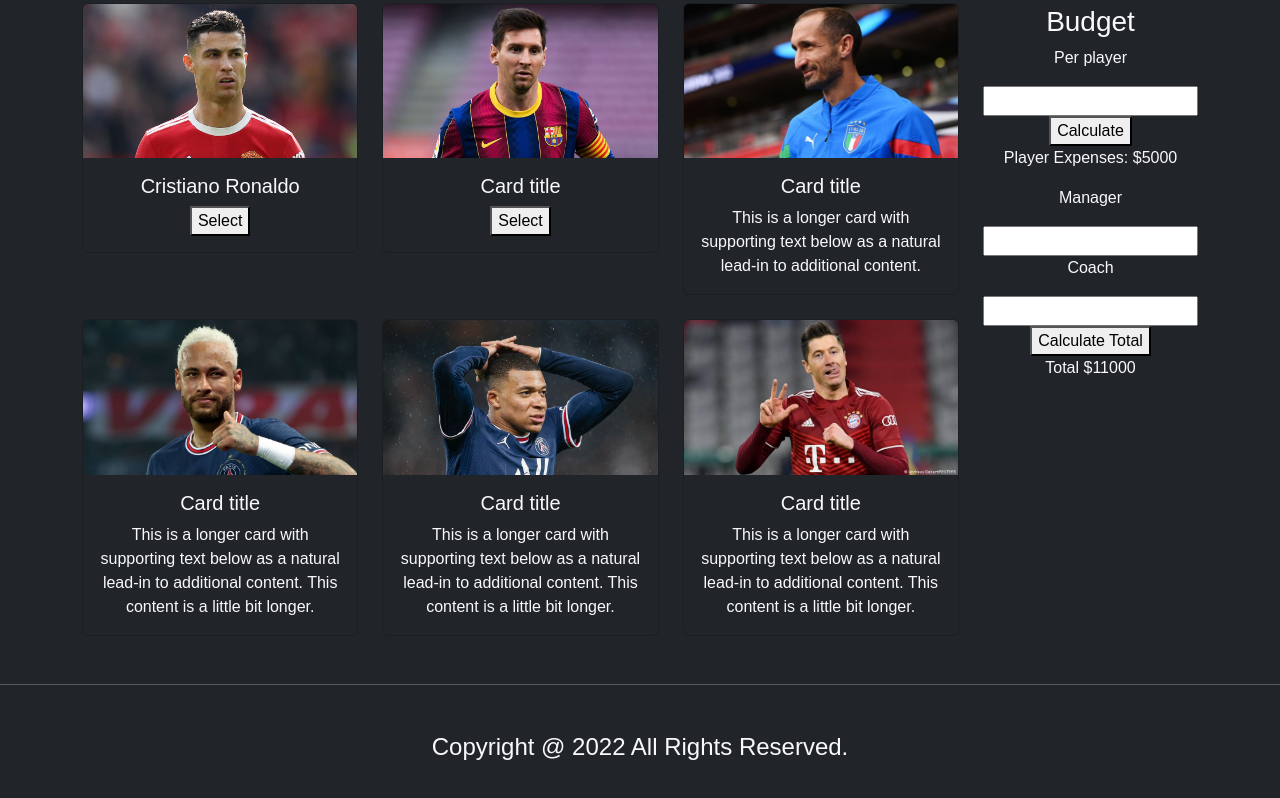
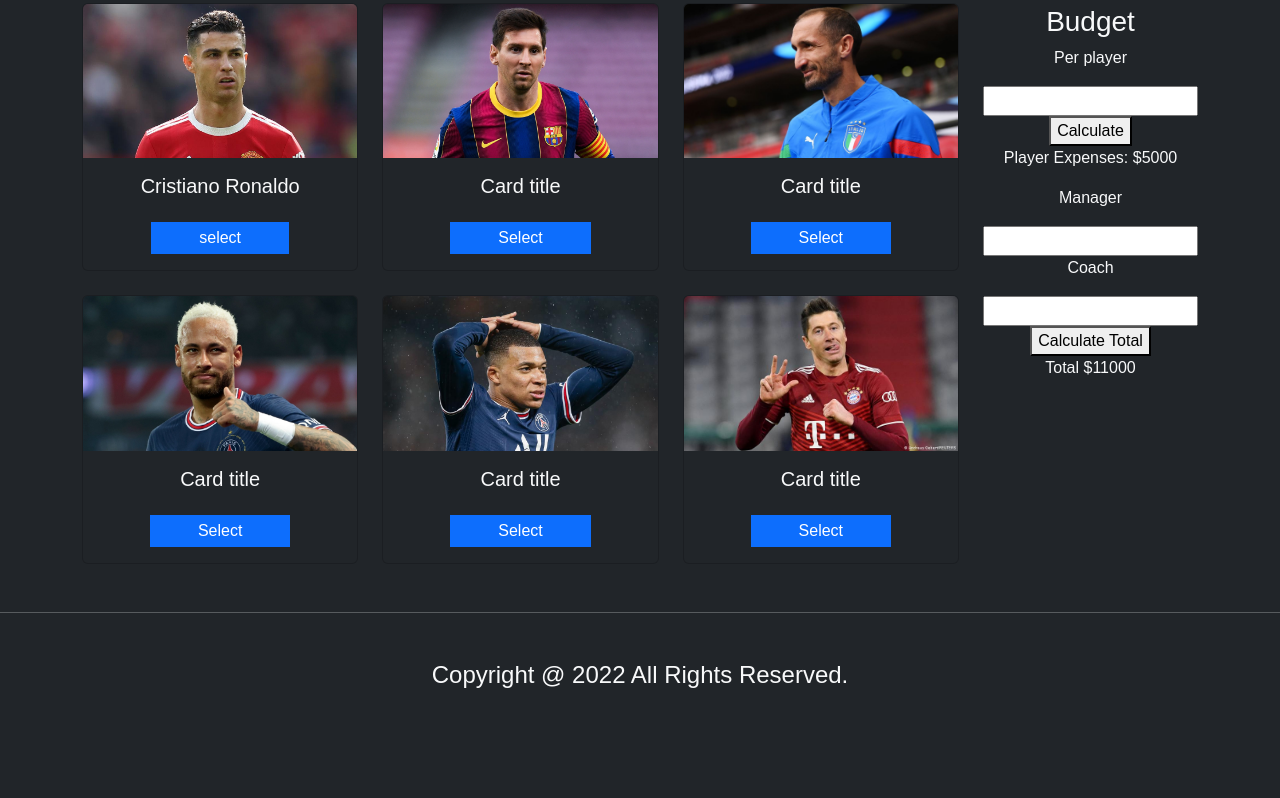
Before and after one commit to maksud190/select-best-five-player, a plain HTML site: page index.html in a window 1280 px wide. Shown: the part 765-1563 px from the top of the page. After the commit the page ends 1503 px from the top, so only its background shows below. Drawn offline with nearby package versions, Linux system fonts and the light colour scheme; a web font is replaced by a local one.

Commit message:
added card buttons and style

```diff
--- a/index.html
+++ b/index.html
@@ -47,7 +47,8 @@
               <img src="images/ronaldo2.jpg" class="card-img-top" alt="...">
               <div class="card-body">
                 <h5 class="card-title">Cristiano Ronaldo</h5>
-                <p class="card-text"><button>Select</button></p>
+                <button class="bg-primary text-white mt-3 px-5 py-1 border-0">select</button>
+
               </div>
             </div>
           </div>
@@ -58,7 +59,7 @@
                 <h5 class="card-title">Card title</h5>
                 <!-- <p class="card-text">This is a longer card with supporting text below as a natural lead-in to additional
                   content. This content is a little bit longer.</p> -->
-                  <button>Select</button>
+                  <button class="bg-primary text-white mt-3 px-5 py-1 border-0">Select</button>
               </div>
             </div>
           </div>
@@ -67,8 +68,7 @@
               <img src="images/chiellini.jpg" class="card-img-top" alt="...">
               <div class="card-body">
                 <h5 class="card-title">Card title</h5>
-                <p class="card-text">This is a longer card with supporting text below as a natural lead-in to additional
-                  content.</p>
+                <button class="bg-primary text-white mt-3 px-5 py-1 border-0">Select</button>
               </div>
             </div>
           </div>
@@ -77,8 +77,7 @@
               <img src="images/neymer1.jpg" class="card-img-top" alt="...">
               <div class="card-body">
                 <h5 class="card-title">Card title</h5>
-                <p class="card-text">This is a longer card with supporting text below as a natural lead-in to additional
-                  content. This content is a little bit longer.</p>
+                <button class="bg-primary text-white mt-3 px-5 py-1 border-0">Select</button>
               </div>
             </div>
           </div>
@@ -87,8 +86,7 @@
               <img src="images/mbappe.jpg" class="card-img-top" alt="...">
               <div class="card-body">
                 <h5 class="card-title">Card title</h5>
-                <p class="card-text">This is a longer card with supporting text below as a natural lead-in to additional
-                  content. This content is a little bit longer.</p>
+                <button class="bg-primary text-white mt-3 px-5 py-1 border-0">Select</button>
               </div>
             </div>
           </div>
@@ -97,8 +95,7 @@
               <img src="images/lewandowski.jpg" class="card-img-top" alt="...">
               <div class="card-body">
                 <h5 class="card-title">Card title</h5>
-                <p class="card-text">This is a longer card with supporting text below as a natural lead-in to additional
-                  content. This content is a little bit longer.</p>
+                <button class="bg-primary text-white mt-3 px-5 py-1 border-0">Select</button>
               </div>
             </div>
           </div>
```
